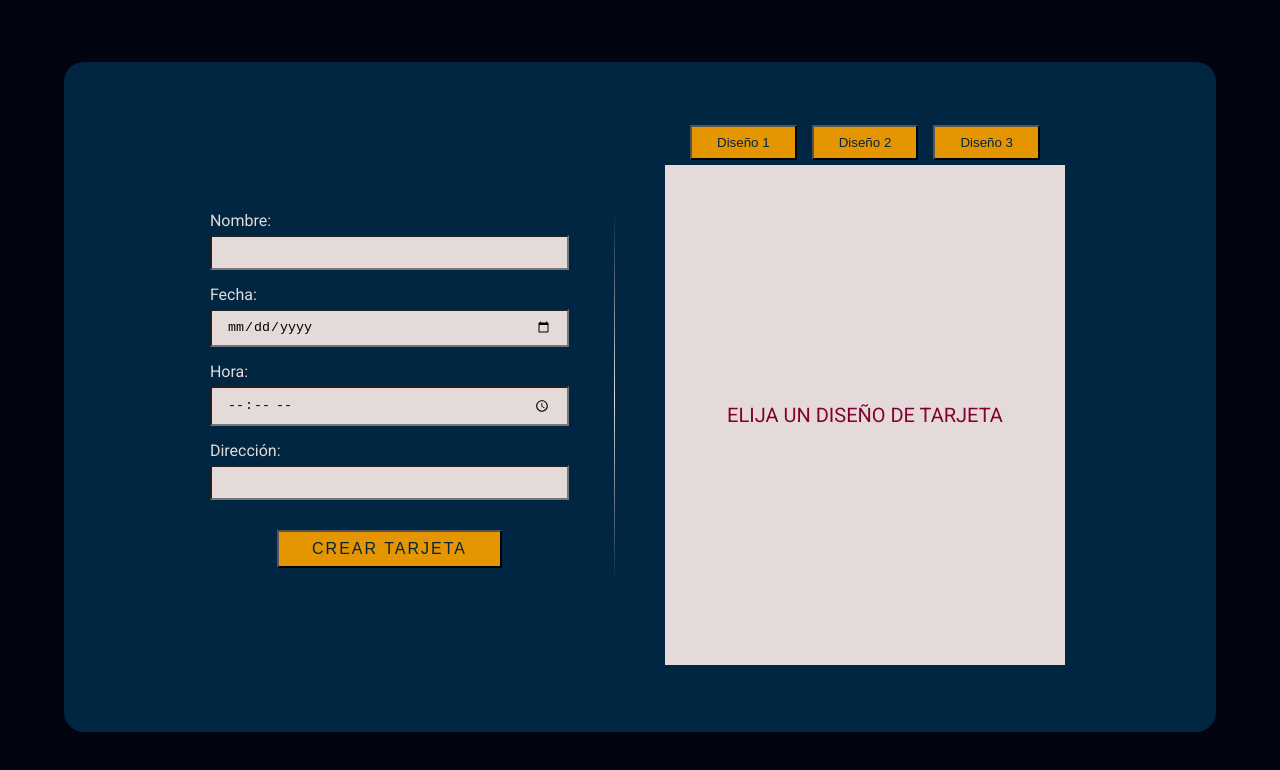
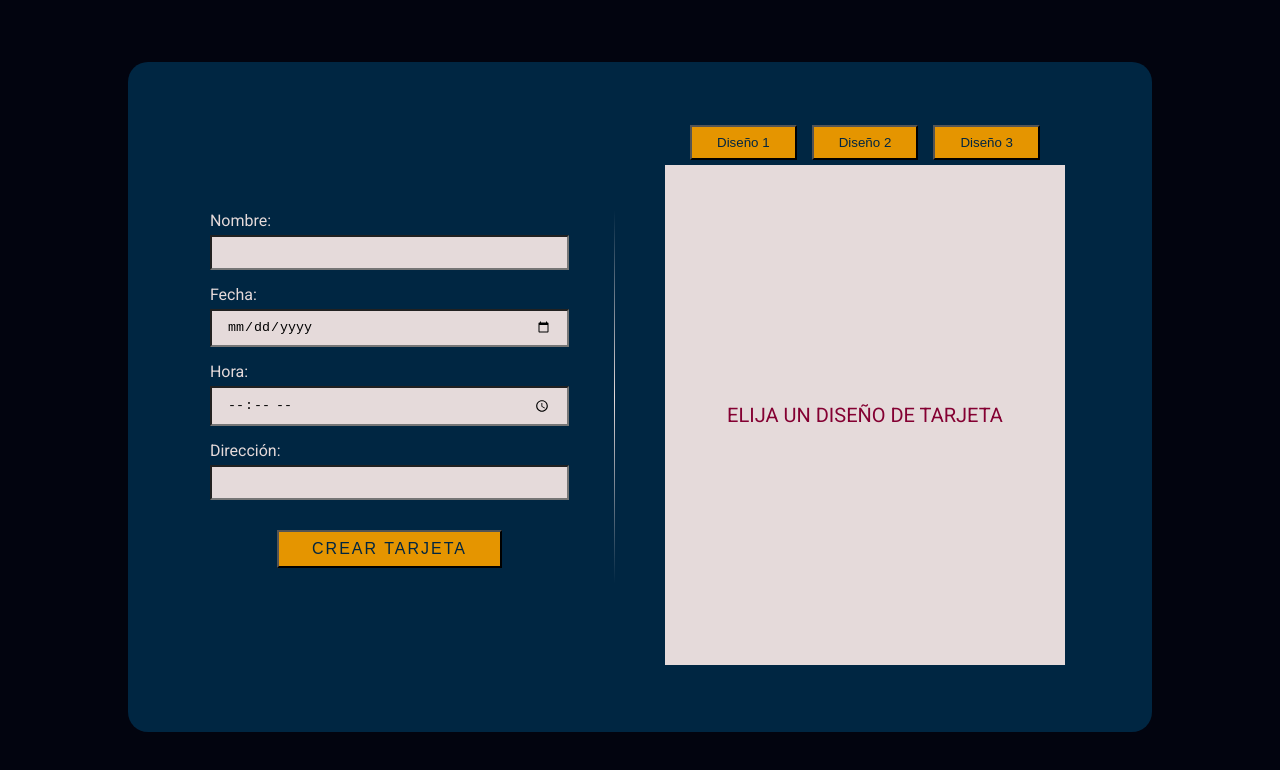
Before and after one commit to fbiasuso/birthday-cards, a plain HTML site: page index.html in a window 1280 px wide. Shown: the part 84-854 px from the top of the page. Drawn offline with Linux system fonts and the light colour scheme.

Commit message:
Fixed container max-width

```diff
--- a/css/index.css
+++ b/css/index.css
@@ -25,6 +25,7 @@ header{
 .container{
     background-color: #002642;
     width: 90%;
+    max-width: 1024px;
     height: 670px;
     display: flex;
     flex-direction: row;
```
